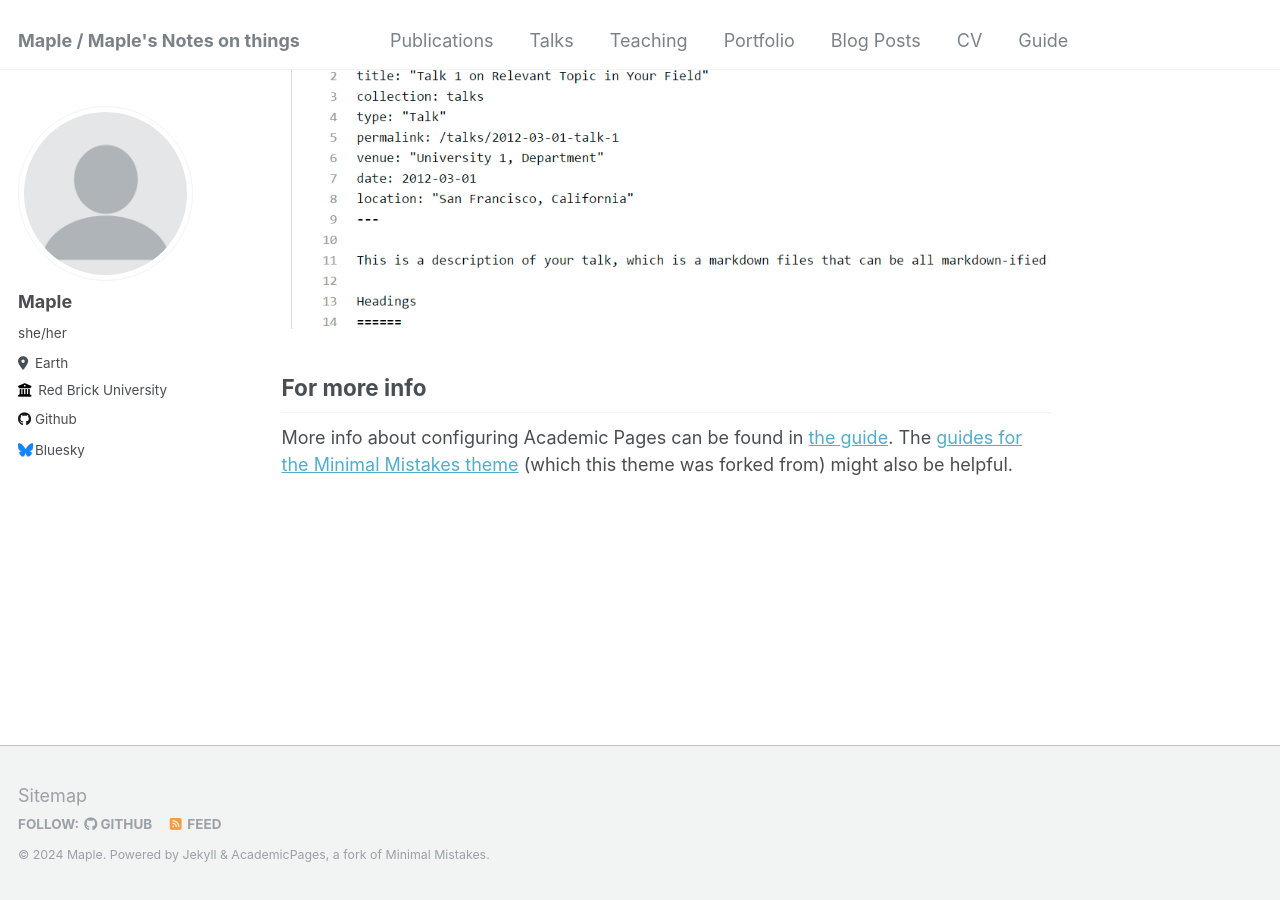
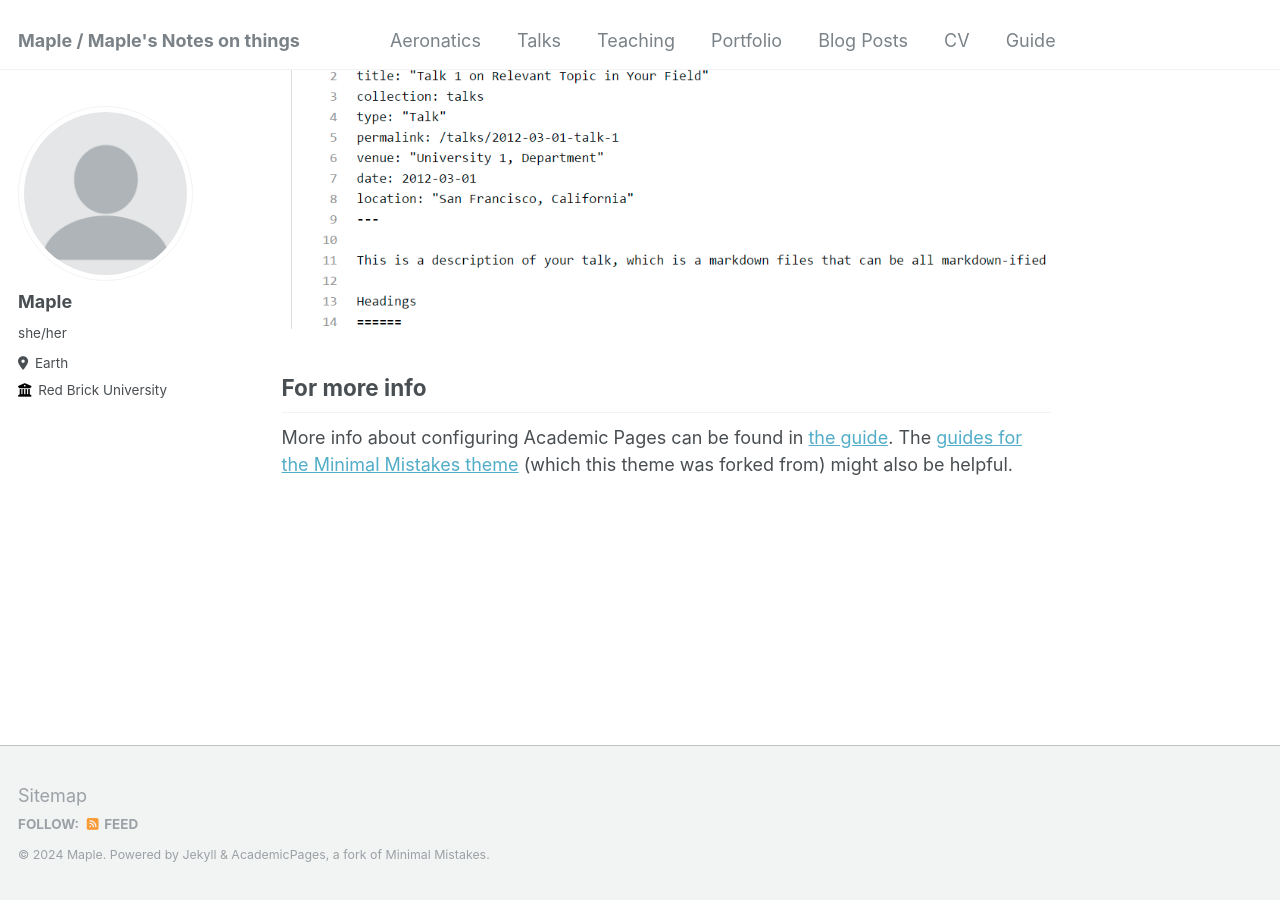
Before and after one commit to Mapleheart-LLC/Mapleheart-llc.github.io, a Jekyll site: the page built from _pages/about.md, in a window 1280 px wide and 900 px high, scrolled down 2660 px. Built offline with Jekyll 4.4.1, drawn with Linux system fonts in a browser that asks for light colours.

Commit message:
modified:   _config.yml 	modified:   _data/navigation.yml

```diff
--- a/_config.yml
+++ b/_config.yml
@@ -43,12 +43,12 @@ author:
   bitbucket        : # Username - Update with your username on the site
   codepen          : # Username
   dribbble         : # Username
-  github           : "academicpages"
+  github           : #"academicpages"
   kaggle           : # Username
   stackoverflow    : # User number or user number and name (i.e., use "1" or "1/jeff-atwood")
 
   # Social media
-  bluesky          : "bsky.app" # Replace this with you Bluesky username
+  bluesky          : #"bsky.app" # Replace this with you Bluesky username
   facebook         : # Username
   flickr           : # Username
   foursquare       : # Username
--- a/_data/navigation.yml
+++ b/_data/navigation.yml
@@ -1,7 +1,7 @@
 # main links links
 main:
-  - title: "Publications"
-    url: /publications/
+  - title: "Aeronatics"
+    url: /publicationsAeronautics/
 
   - title: "Talks"
     url: /talks/
```
